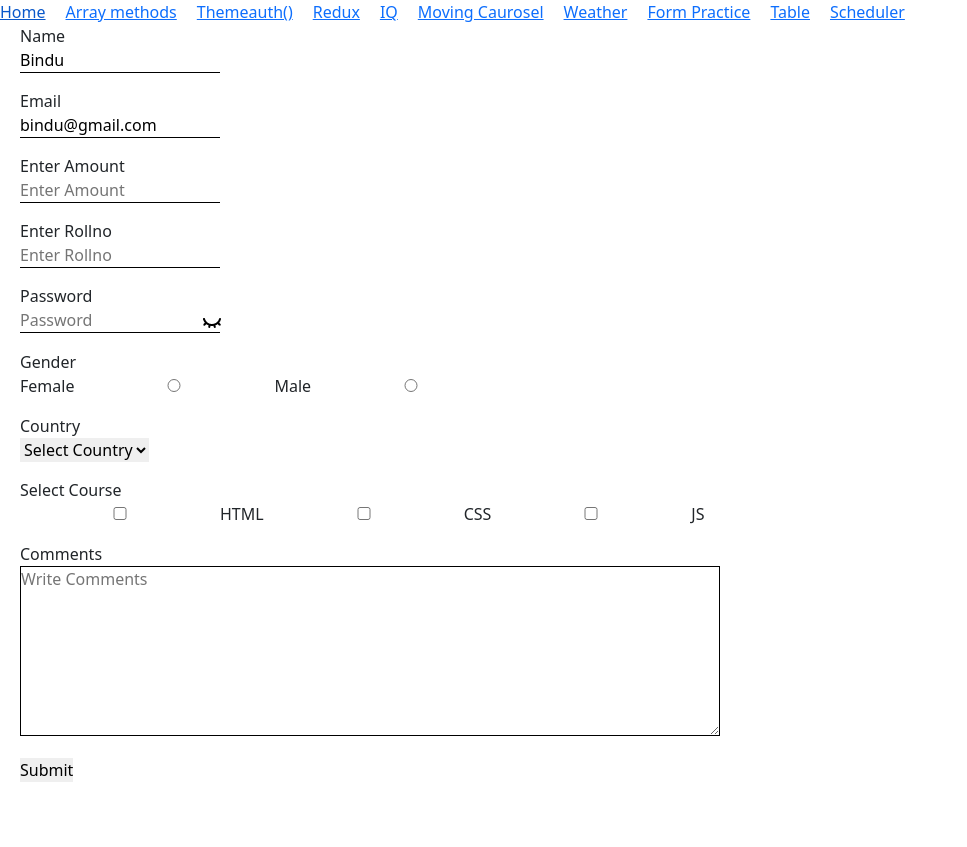
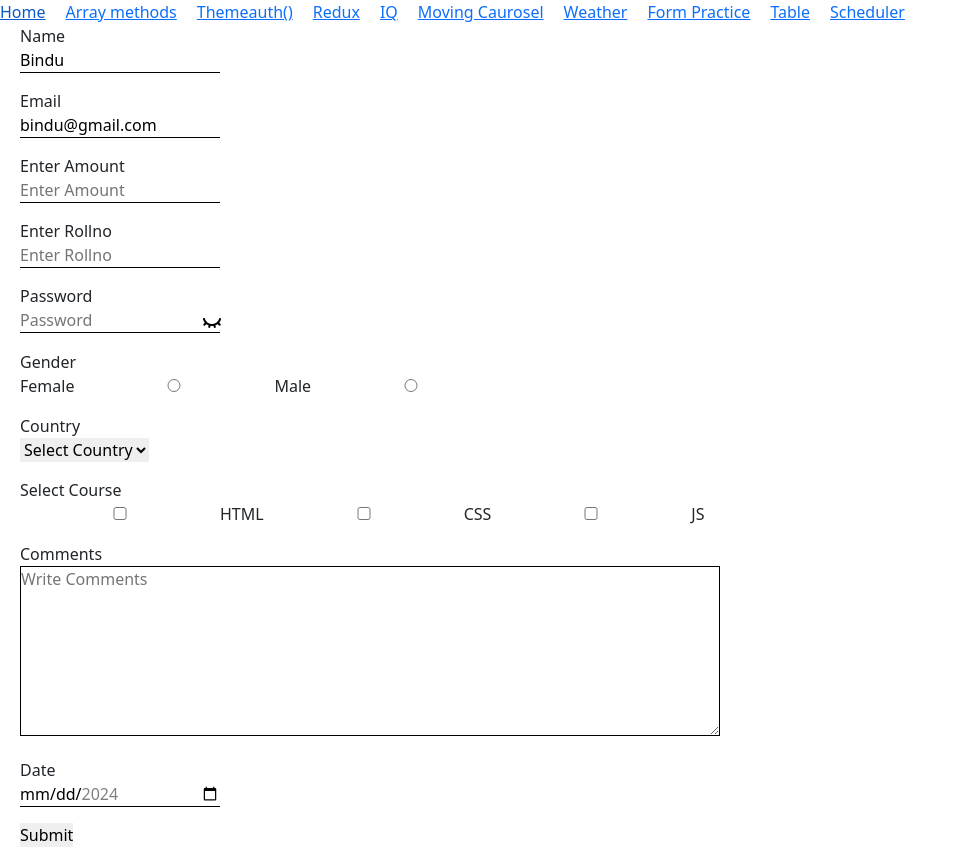
Before and after one commit to himabindhupoojari/practice, a React (Create React App) app: page /form_practice in a window 1280 px wide. Shown: the whole page, without its empty margins (0-967 px from the left). Before the commit the page ends 800 px from the top, so only its background shows below. Built offline with nearby package versions, Linux system fonts and the light colour scheme.

Commit message:
handling of  input check box is done

```diff
--- a/src/components/Input/FormPractice.tsx
+++ b/src/components/Input/FormPractice.tsx
@@ -3,29 +3,33 @@ import Input from "./Input";
 import { onBlurvalidation } from "./Validation";
 import { FormField, form, subArr } from "./InputInterface";
 
+function FormPractice() {
 
-function FormPractice() {
+  const [arrValues, setArrValues] = useState<string[]>([]);
 
   const apidata = {
     name: "Bindu",
     email: "bindu@gmail.com",
+    couse:arrValues,
   };
 
   // State to hold onBlurvalidation messages for each field
   const [validationMsgs, setValidationMsgs] = useState<{
     [key: string]: string;
   }>({});
-// console.log(validationMsgs, 'validationMsgs');
 
   // State to hold post obj
   const [data, Setdata] = useState<{
-    [key: string]: string | number;
+    [key: string]: string | number | string[];
   }>(apidata);
 
-  console.log(data, 'data');
+  console.log(data);
+
 
   const handleChange = (
-    event: React.ChangeEvent<HTMLInputElement | HTMLSelectElement | HTMLTextAreaElement>,
+    event: React.ChangeEvent<
+      HTMLInputElement | HTMLSelectElement | HTMLTextAreaElement
+    >,
     item: FormField,
     value: string | number | boolean
   ) => {
@@ -35,6 +39,16 @@ function FormPractice() {
         ...prev,
         [item.name as string]: "",
       }));
+    }
+    if (item.type === "checkbox" && event.target instanceof HTMLInputElement) {
+      console.log(event.target.checked);
+
+      if (event.target.checked) {
+        setArrValues((prev) => [...prev, event.target.value]);
+      }
+      else{
+        setArrValues((prev) => prev.filter((val) => val !== event.target.value));
+      }
     }
     Setdata((prev) => ({
       ...prev,
@@ -85,7 +99,7 @@ function FormPractice() {
   };
 
   return (
-    <div className="form" >
+    <div className="form">
       {form.map((item) => (
         <div key={item.id as string}>
           <label>{item.label as string}</label>
@@ -99,12 +113,16 @@ function FormPractice() {
             minLength={item.minLength as number}
             maxLength={item.maxLength as number}
             required={item.required as boolean}
-            handleChange={(event: React.ChangeEvent<HTMLInputElement | HTMLSelectElement | HTMLTextAreaElement>) =>
-              handleChange(event, item, event.target.value)
-            }
-            handleBlur={(event: React.FocusEvent<HTMLInputElement | HTMLSelectElement | HTMLTextAreaElement>) =>
-              handleBlur(item, event.target.value)
-            }
+            handleChange={(
+              event: React.ChangeEvent<
+                HTMLInputElement | HTMLSelectElement | HTMLTextAreaElement
+              >
+            ) => handleChange(event, item, event.target.value)}
+            handleBlur={(
+              event: React.FocusEvent<
+                HTMLInputElement | HTMLSelectElement | HTMLTextAreaElement
+              >
+            ) => handleBlur(item, event.target.value)}
             options={item.options as subArr[]}
           />
           <p style={{ color: "red" }}>{validationMsgs[item.name as string]}</p>
--- a/src/components/Input/Input.tsx
+++ b/src/components/Input/Input.tsx
@@ -2,6 +2,9 @@ import React, { useState } from "react";
 import { InputType, subArr } from "./InputInterface";
 import showpassword from "../../assets/images/showpassword.png";
 import hidepassword from "../../assets/images/hidepassword.png";
+import 'select2/dist/css/select2.css';
+import 'select2';
+
 function Input(props: InputType) {
   const [hidePassword, setHidePassword] = useState(true);
   const showpasswordText = () => {
@@ -12,7 +15,7 @@ function Input(props: InputType) {
       {(props.type === "text" ||
         props.type === "password" ||
         props.type === "number" ||
-        props.type === "email") && (
+        props.type === "email" || props.type === "date") && (
         <>
           <input
             type={
@@ -27,10 +30,10 @@ function Input(props: InputType) {
             // value={props.type === "number" ? Number(props.value) : props.value}
             value={props.type === "number" && !props.value ? "" : props.value}
             placeholder={props.placeholder}
-            maxLength={props.type !== "number" ? props.maxLength : undefined}
-            max={props.type === "number" ? props.maxLength : undefined}
-            minLength={props.type !== "number" ? props.minLength : undefined}
-            min={props.type === "number" ? props.minLength : undefined}
+            maxLength={props.type !== "number" ? props.maxLength as number : undefined}
+            max={props.type === "number" ? props.maxLength as number : props.type === "date" ? props.maxLength as string : undefined}
+            minLength={props.type !== "number" ? props.minLength as number : undefined}
+            min={props.type === "number" ? props.minLength as number : props.type === "date" ? props.minLength as string : undefined}
             readOnly={props.readOnly}
             required={props.required}
             onChange={props.handleChange}
@@ -103,7 +106,7 @@ function Input(props: InputType) {
         })
         }
         {props.type === "textarea" &&
-        <textarea rows={7} placeholder={props.placeholder} onChange={props.handleChange}
+        <textarea rows={7} name="comments" placeholder={props.placeholder} onChange={props.handleChange}
         onBlur={props.handleBlur}></textarea>
         }
     </div>
--- a/src/components/Input/InputInterface.ts
+++ b/src/components/Input/InputInterface.ts
@@ -1,3 +1,6 @@
+
+import React from 'react';
+
 export interface subArr {
   [key: string]: number | string | boolean;
 }
@@ -11,17 +14,19 @@ export interface FormField {
   // maxLength: number;
   // required: boolean;
   // isAlphaNumeric: boolean,
-  [key: string]: number | string | subArr[] | boolean;
+//   [key: string]: number | string | subArr[] | boolean;
+[key: string]: string | number | Array<string | number> | subArr[] | boolean;
 }
+
 
 export interface InputType {
   type: string;
   name: string;
   id: string;
-  value: string | number;
+  value: string | number | string[];
   placeholder: string;
-  maxLength?: number;
-  minLength?: number;
+  maxLength?: number | string;
+  minLength?: number | string;
   readOnly?: boolean;
   required?: boolean;
   handleChange: (e: React.ChangeEvent<HTMLInputElement | HTMLSelectElement | HTMLTextAreaElement>) => void;
@@ -136,4 +141,74 @@ export const form: FormField[] = [
     required: true,
     // isAlphaNumeric: false,
   },
+  {
+    label: "Date",
+    name: "date",
+    id: "date",
+    type: "date",
+    // placeholder: "mm/dd/yyyy",
+    minLength:"2024-01-01", maxLength:"2024-07-01",
+    required: true,
+    // isAlphaNumeric: false,
+  },
 ];
+
+
+// npm install jquery select2
+// npm install @types/jquery
+
+
+// export interface Select2Option {
+//     id: string;
+//     text: string;
+//     image: string;
+//   }
+
+// export interface Select2Props {
+//     options: Select2Option[];
+//     onChange: (selectedValue: string) => void;
+//   }
+
+
+// export const Select2 = () => {
+
+//   }
+
+
+// const handleChange = (
+//     event: React.ChangeEvent<HTMLInputElement | HTMLSelectElement | HTMLTextAreaElement>,
+//     item: FormField,
+//     value: string | number | boolean
+//   ) => {
+//     const validationMessage = onBlurvalidation(item, value);
+//     if (!validationMessage) {
+//       setValidationMsgs((prev) => ({
+//         ...prev,
+//         [item.name as string]: "",
+//       }));
+//     }
+
+//     setData((prev) => {
+//       const newValue = event.target.value;
+
+//       if (item.type === "checkbox") {
+//         const currentValues = Array.isArray(prev[event.target.name])
+//           ? (prev[event.target.name] as Array<string | number>)
+//           : [];
+
+//         const updatedValues = (event.target as HTMLInputElement).checked
+//           ? [...currentValues, newValue]
+//           : currentValues.filter((val: string | number) => val !== newValue);
+
+//         return {
+//           ...prev,
+//           [event.target.name]: updatedValues,
+//         };
+//       } else {
+//         return {
+//           ...prev,
+//           [event.target.name]: newValue,
+//         };
+//       }
+//     });
+//   };
```
